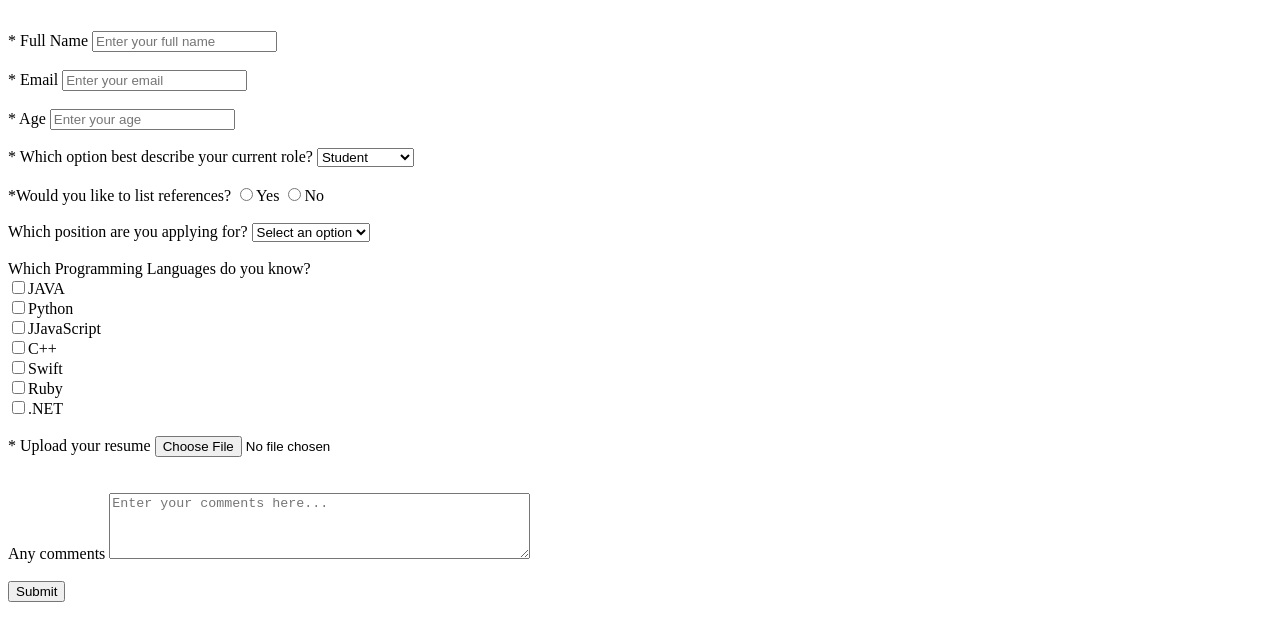
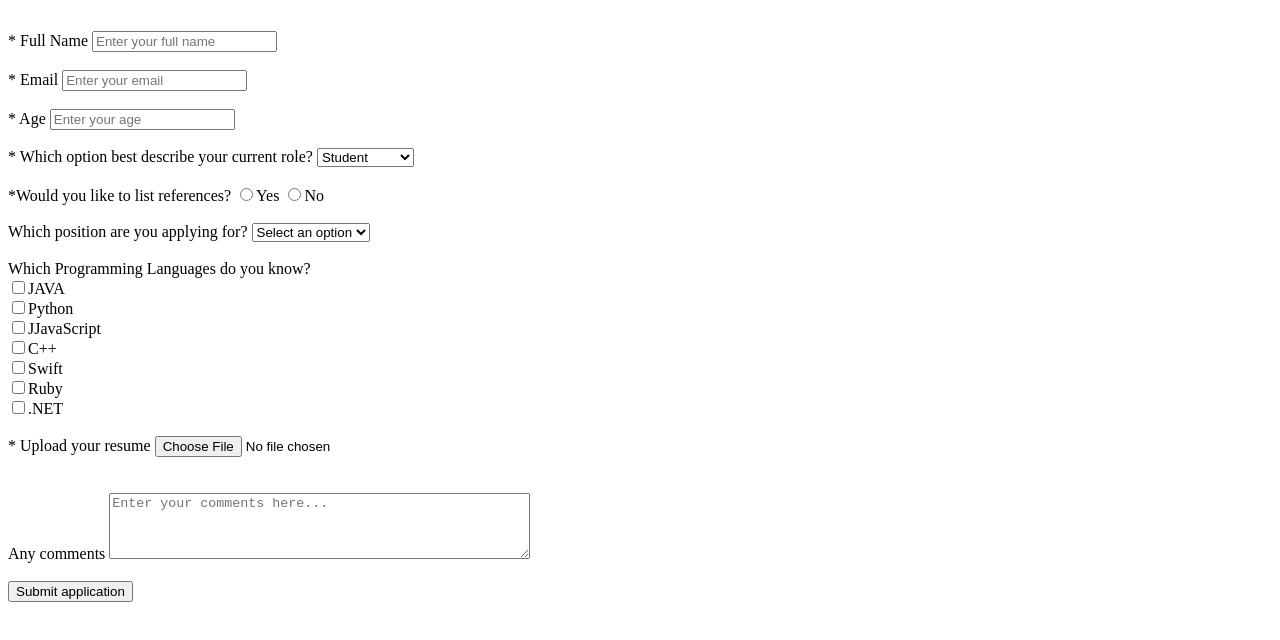
Before and after one commit to itsam-13/FSD, a plain HTML site: page HTML/Application_form.html in a window 1280 px wide. Shown: the part 88-728 px from the top of the page. Drawn offline with Linux system fonts and the light colour scheme.

Commit message:
Please enter the commit message for your changes. Lines starting  with '#' will be ignored, and an empty message aborts the commit.

```diff
--- a/HTML/Application_form.html
+++ b/HTML/Application_form.html
@@ -57,7 +57,7 @@
         </label><br><br>
 
         <label for="">
-            <input type="submit" name="Submit Application" id="" placeholder="Submit Application">
+            <input type="submit" name="Submit aqApplication" value = "Submit application"id="" placeholder="Submit Application">
         </label>
 </body>
 </html>
```
Also changed, not shown: HTML/form2.html (+1 -1 lines), Images/AKTUlogo.png (added), 1 other file.
